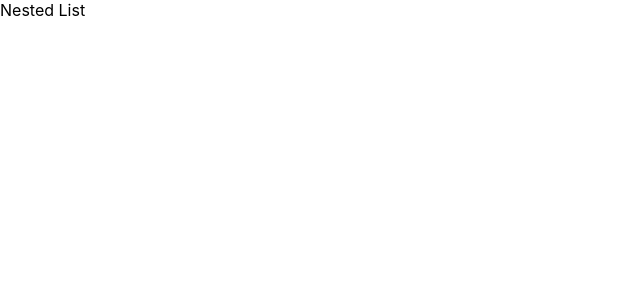
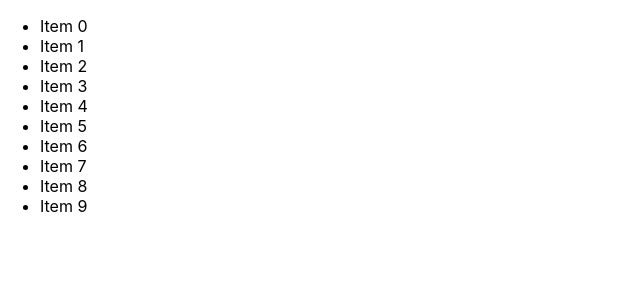
Before and after one commit to NMVikings/nested-list-jetbrains, a React (Create React App) app: page / in a window 1280 px wide. Shown: the top 300 px of the page, without its empty margins (0-640 px from the left). Built offline with nearby package versions, Linux system fonts and the light colour scheme.

Commit message:
Add possibility to render flat list

```diff
--- a/src/App.tsx
+++ b/src/App.tsx
@@ -1,7 +1,11 @@
 import React from "react";
 
+import { NestedList } from "./components/NestedList";
+import { createItems } from "./utils";
+
 function App() {
-  return <div>Nested List</div>;
+  const items = createItems(10);
+  return <NestedList children={items} />;
 }
 
 export default App;
--- /dev/null
+++ b/src/components/ListItem.tsx
@@ -0,0 +1,9 @@
+import React from "react";
+
+import { Item } from "../types";
+
+type Props = {
+  item: Item;
+};
+
+export const ListItem = ({ item }: Props) => <li>{item.label}</li>;
--- /dev/null
+++ b/src/components/NestedList.tsx
@@ -0,0 +1,16 @@
+import React from "react";
+
+import { Tree } from "../types";
+import { ListItem } from "./ListItem";
+
+type Props = {
+  children: Tree;
+};
+
+export const NestedList = ({ children }: Props) => (
+  <ul>
+    {children.map((child) => (
+      <ListItem key={child.id} item={child} />
+    ))}
+  </ul>
+);
--- /dev/null
+++ b/src/types.ts
@@ -0,0 +1,7 @@
+export type Item = {
+  id: string;
+  label: string;
+  children: Item[];
+};
+
+export type Tree = Item[];
--- /dev/null
+++ b/src/utils.ts
@@ -0,0 +1,9 @@
+export const createItems = (amount: number) => {
+  let items = [];
+  for (let i = 0; i < amount; i++) {
+    const id = String(i);
+    items.push({ id, label: `Item ${id}`, children: [] });
+  }
+
+  return items;
+};
```
Also changed, not shown: 2 other files (tests, documents, lock files or other folders).
